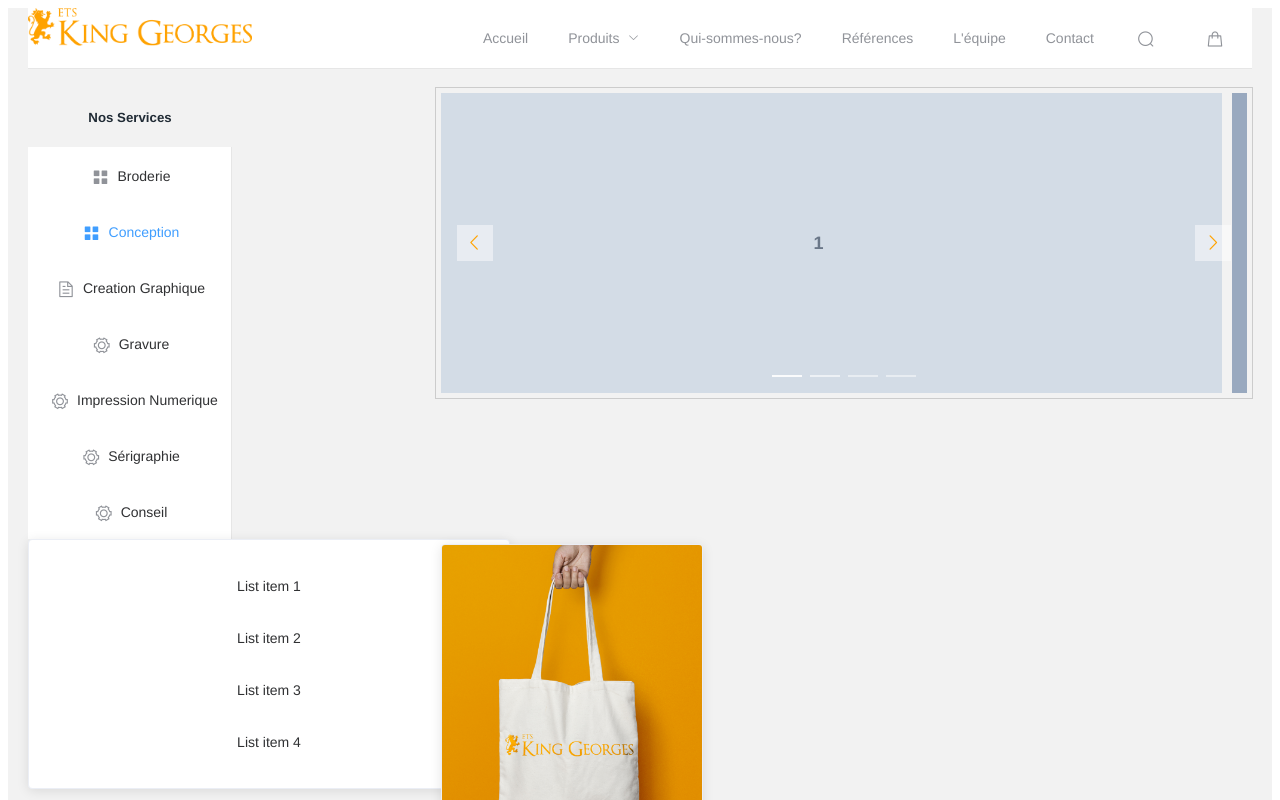
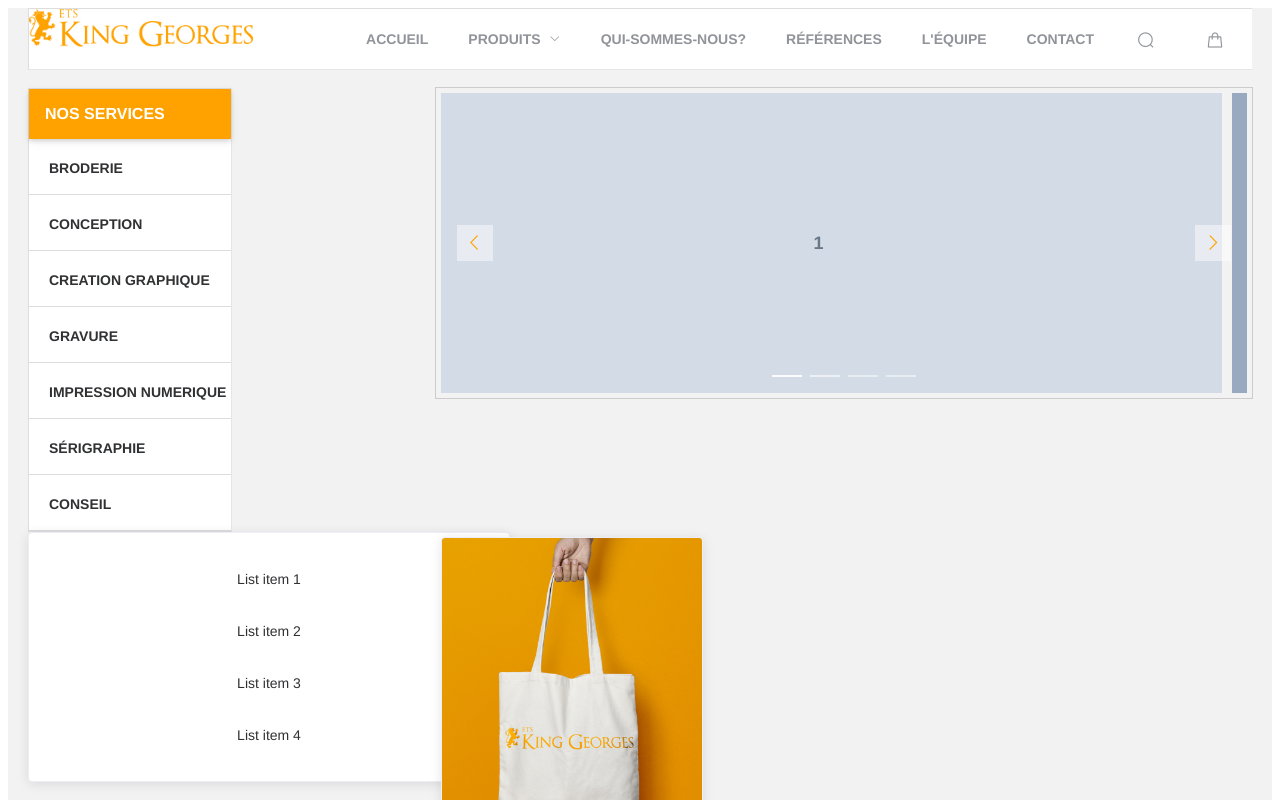
Before and after one commit to blvck237/kingeorges, a Vue app: page /#/ in a window 1280 px wide. Shown: the top 800 px of the page. Built offline with nearby package versions, Linux system fonts and the light colour scheme.

Commit message:
:lipstick: Update Side nav UI

```diff
--- a/src/components/SideNav/SideNav.scss
+++ b/src/components/SideNav/SideNav.scss
@@ -0,0 +1,25 @@
+.nav-title{
+    background-color: #FFA200 !important;
+    color: #fff;
+    padding: 1em;
+    box-shadow: 0 2px 4px 0 rgba(0, 0, 0, 0.137), 0 3px 10px 0 rgba(0, 0, 0, 0.068);
+}
+
+.el-menu{
+    text-align: left;
+    text-transform: uppercase;
+    font-weight: 700;
+    border: 1px solid #ddd
+}
+
+.el-menu-item{
+    border-bottom: 1px solid #ddd
+}
+.el-menu-item:hover{
+    background: #fff;
+    color: #FFA200
+}
+
+.el-col-12{
+    width: 100%
+}
--- a/src/components/SideNav/SideNav.vue
+++ b/src/components/SideNav/SideNav.vue
@@ -1,35 +1,28 @@
 <template>
   <el-row class="tac">
     <el-col :span="12">
-      <h5>Nos Services</h5>
-      <el-menu default-active="2" class="el-menu-vertical-demo" @open="handleOpen" @close="handleClose">
-
+      <!-- Navigation title -->
+      <el-menu  class="el-menu-vertical-demo" @open="handleOpen" @close="handleClose">
+        <div class="nav-title">Nos Services</div>
         <el-menu-item index="1">
-          <i class="el-icon-menu"></i>
           <span>Broderie</span>
         </el-menu-item>
         <el-menu-item index="2">
-          <i class="el-icon-menu"></i>
           <span>Conception</span>
         </el-menu-item>
         <el-menu-item index="3" >
-          <i class="el-icon-document"></i>
           <span>Creation Graphique</span>
         </el-menu-item>
         <el-menu-item index="4">
-          <i class="el-icon-setting"></i>
           <span>Gravure</span>
         </el-menu-item>
         <el-menu-item index="5">
-          <i class="el-icon-setting"></i>
           <span>Impression Numerique</span>
         </el-menu-item>
-        <el-menu-item index="4">
-          <i class="el-icon-setting"></i>
+        <el-menu-item index="6">
           <span>Sérigraphie</span>
         </el-menu-item>
-        <el-menu-item index="4">
-          <i class="el-icon-setting"></i>
+        <el-menu-item index="7">
           <span>Conseil</span>
         </el-menu-item>
       </el-menu>
@@ -51,5 +44,8 @@
     }
   }
 };
+</script>
 
-</script>
+<style>
+@import './SideNav.scss';
+</style>
```
Lines whose indentation alone changed are shown as unchanged.
